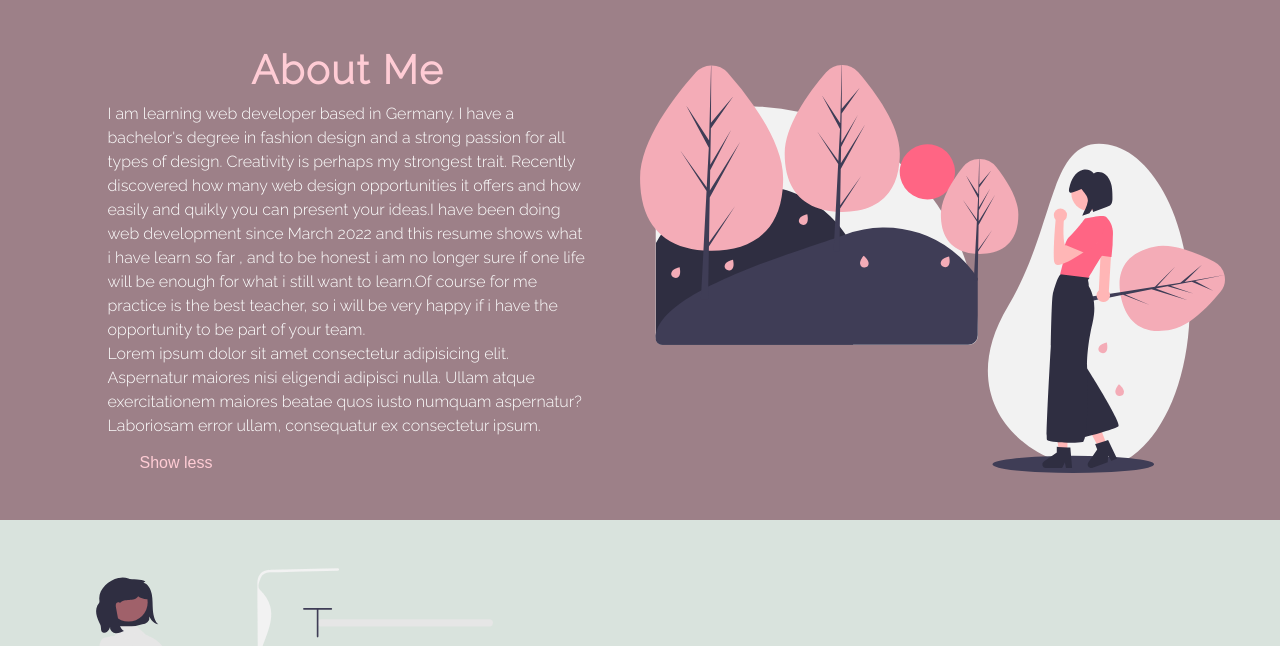
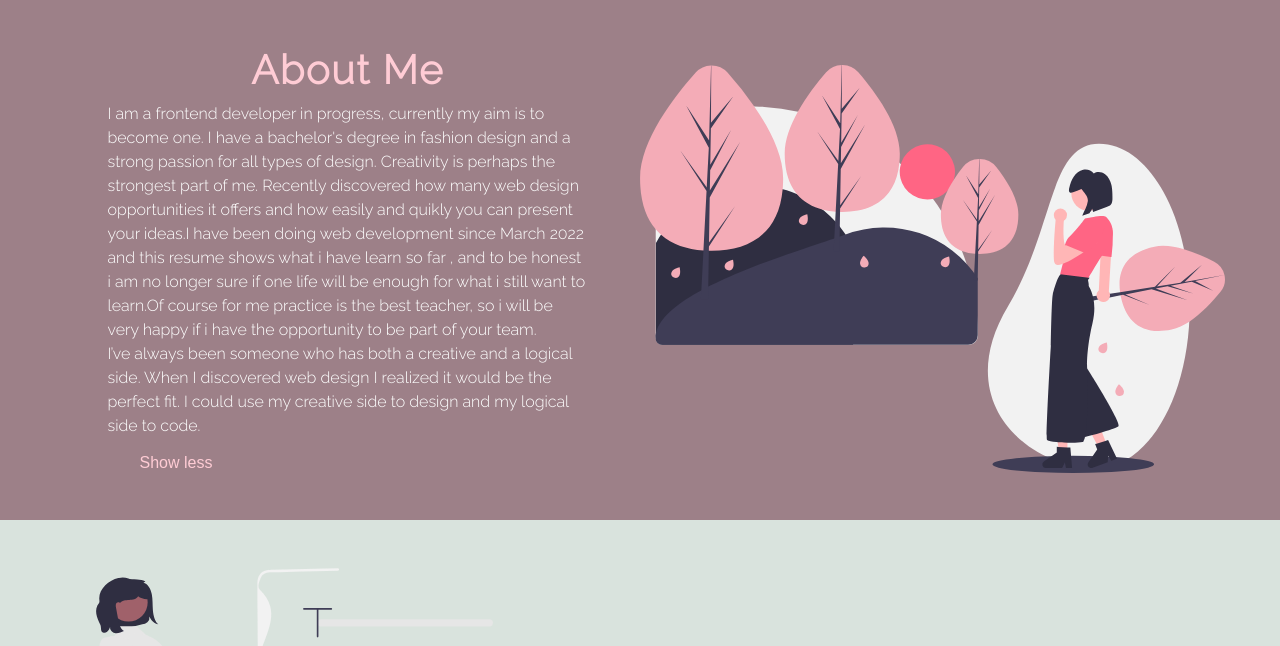
Before and after one commit to YanaGeorgiev/Resume, a plain HTML site: page index.html in a window 1280 px wide. Both pictures are taken after a click on the button "Read more". Shown: the part 830-1476 px from the top of the page. Drawn offline with Linux system fonts and the light colour scheme.

Commit message:
changed about text

```diff
--- a/index.html
+++ b/index.html
@@ -94,22 +94,21 @@
             <h2>about me</h2>
           </div>
           <p>
-            I am learning web developer based in Germany. I have a bachelor's
-            degree in fashion design and a strong passion for all types of
-            design. Creativity is perhaps my strongest trait. Recently
-            discovered how many web design opportunities it offers and how
-            easily and quikly you can present your ideas.I have been doing web
-            development since March 2022 and this resume shows what i have learn
-            so far , and to be honest i am no longer sure if one life will be
-            enough for what i still want to learn.Of course for me practice is
-            the best teacher, so i will be very happy if i have the opportunity
-            to be part of your team.
+            I am a frontend developer in progress, currently my aim is to become
+            one. I have a bachelor's degree in fashion design and a strong
+            passion for all types of design. Creativity is perhaps the strongest
+            part of me. Recently discovered how many web design opportunities it
+            offers and how easily and quikly you can present your ideas.I have
+            been doing web development since March 2022 and this resume shows
+            what i have learn so far , and to be honest i am no longer sure if
+            one life will be enough for what i still want to learn.Of course for
+            me practice is the best teacher, so i will be very happy if i have
+            the opportunity to be part of your team.
           </p>
           <p class="more">
-            Lorem ipsum dolor sit amet consectetur adipisicing elit. Aspernatur
-            maiores nisi eligendi adipisci nulla. Ullam atque exercitationem
-            maiores beatae quos iusto numquam aspernatur? Laboriosam error
-            ullam, consequatur ex consectetur ipsum.
+            I’ve always been someone who has both a creative and a logical side.
+            When I discovered web design I realized it would be the perfect fit.
+            I could use my creative side to design and my logical side to code.
           </p>
 
           <div class="btn-container">
```
